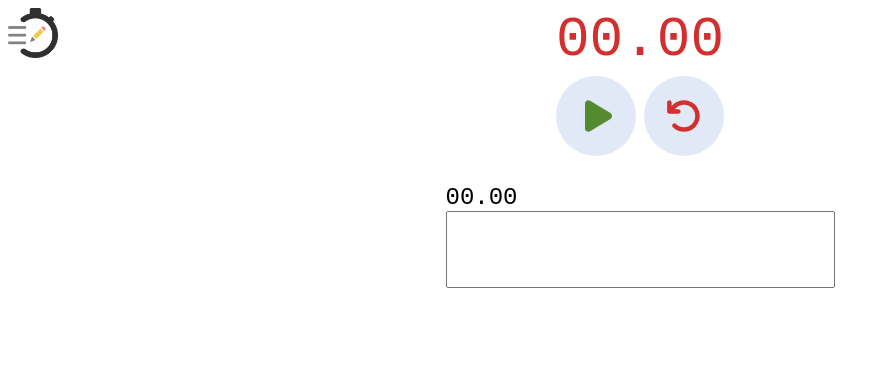
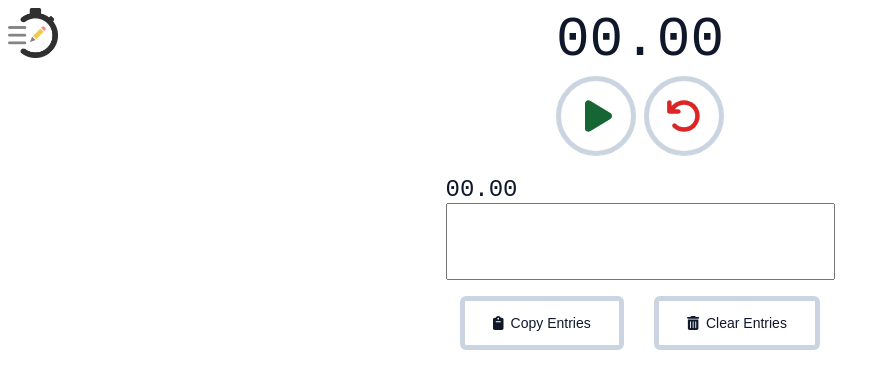
Before and after one commit to jacobrienstra/notetime, a React (Create React App) app: page / in a window 1280 px wide. Shown: the top 388 px of the page, without its empty margins (0-890 px from the left). Built offline with nearby package versions, Linux system fonts and the light colour scheme.

Commit message:
button styling whew

```diff
--- a/src/base.css
+++ b/src/base.css
@@ -1,10 +1,31 @@
 :root {
-  --blue: #0036cc;
-  --lightblue: #00a0ff20;
-  --red: #d32f2e;
-  --green: #558b2f;
-  --grey: #ececec;
-  --disabled: #c0c0c0;
+  --green: #166534;
+  --blue: #1d4ed8;
+  --red-400: #f87171;
+  --red-500: #ef4444;
+  --red-600: #dc2626;
+  --red-700: #b91c1c;
+  --red-800: #991b1b;
+  --red-900: #7f1d1d;
+  --cyan-50: #ecfeff;
+  --cyan-100: #cffafe;
+  --cyan-200: #a5f3fc;
+  --cyan-400: #0bc5ea;
+  --cyan-500: #06b6d4;
+  --cyan-600: #0891b2;
+  --cyan-700: #0e7490;
+  --cyan-800: #155e75;
+  --cyan-900: #164e63;
+  --slate-50: #f8fafc;
+  --slate-100: #f1f5f9;
+  --slate-200: #e2e8f0;
+  --slate-300: #cbd5e1;
+  --slate-400: #94a3b8;
+  --slate-500: #64748b;
+  --slate-600: #475569;
+  --slate-700: #334155;
+  --slate-800: #1e293b;
+  --slate-900: #0f172a;
 }
 
 div {
@@ -12,6 +33,7 @@ div {
 }
 
 body {
+  color: var(--slate-900);
   user-select: none;
 }
 
@@ -21,30 +43,25 @@ button {
   align-items: center;
   justify-content: center;
   margin: 0;
-  padding: 1rem 2rem;
-  color: #000;
+  padding: 1em 2em;
+  color: var(--slate-900);
   font-size: inherit;
   font-family: sans-serif;
   text-align: center;
   text-decoration: none;
-  background: #e0e9f5;
-  border: none;
-  border-radius: 3px;
+  background-color: transparent;
+  border: 5px solid;
+  border-color: var(--slate-300);
+  border-radius: 6px;
   cursor: pointer;
-  transition: background 250ms ease-in-out, transform 150ms ease;
+  transition: all 0.1s ease-in-out 0s;
   appearance: none;
 }
 
-button:hover,
-button:focus {
-  background: #9ec0e9;
-}
-
-button:focus {
-  outline: 1px solid #fff;
-  outline-offset: -4px;
+button:hover {
+  border-color: var(--slate-400);
 }
 
 button:active {
-  transform: scale(0.99);
+  border-color: var(--slate-800);
 }
--- a/src/components/Entry.tsx
+++ b/src/components/Entry.tsx
@@ -11,18 +11,17 @@ const timeStringStyle = css`
 `;
 
 const textStyle = css`
-  color: black;
   font-family: serif;
   font-size: 18px;
-  padding: 6px 0px;
+  line-height: 1.3;
+  padding: 8px 0px;
   z-index: 100;
 `;
 
 const entryStyle = css`
-  background: var(--grey);
-  padding: 6px 8px;
+  background: var(--slate-200);
+  padding: 8px 8px;
   border-radius: 4px;
-  margin: 4px 0;
   width: 100%;
   cursor: text;
   user-select: text;
--- a/src/components/EntryList.tsx
+++ b/src/components/EntryList.tsx
@@ -16,16 +16,26 @@ const entriesStyle = css`
   flex-direction: column;
   align-content: stretch;
   align-items: stretch;
-  width: 400px;
+  max-width: 500px;
+  min-width: 100%;
+  gap: 8px;
+`;
+
+const entriesSection = css`
+  display: flex;
+  flex-direction: column;
+  align-items: center;
+  justify-content: space-between;
+  gap: 16px;
 `;
 
 const buttonWrapper = css`
   display: flex;
   flex-direction: row;
-  justify-content: space-between;
+  justify-content: center;
+  gap: 30px;
   width: 100%;
-  margin-bottom: 12px;
-  font-size: 18px;
+  font-size: 14px;
 
   button {
     display: inline-block;
@@ -33,6 +43,26 @@ const buttonWrapper = css`
 
   svg {
     margin-right: 0.5em;
+  }
+`;
+
+// const copyButton = css`
+//   border-color: var(--cyan-600);
+
+//   :hover {
+//     border-color: var(--cyan-700);
+//   }
+//   :active {
+//     border-color: var(--cyan-900);
+//   }
+// `;
+
+const clearButton = css`
+  :hover {
+    border-color: var(--red-500);
+  }
+  :active {
+    border-color: var(--red-800);
   }
 `;
 
@@ -52,19 +82,19 @@ function EntryList(): JSX.Element {
   };
 
   return (
-    <div>
-      {entries.length > 0 && (
+    <div css={entriesSection}>
+      {/* {entries.length > 0 && ( */}
       <div css={buttonWrapper}>
         <button type="button" onClick={copy}>
           <FontAwesomeIcon icon={faClipboard as IconProp} size="1x" />
           Copy Entries
         </button>
-          <button type="button" onClick={clear}>
+        <button type="button" onClick={clear} css={clearButton}>
           <FontAwesomeIcon icon={faTrashCan as IconProp} size="1x" />
           Clear Entries
         </button>
       </div>
-      )}
+
       <div className="entries" css={entriesStyle}>
         {entries.map((e) => (
           <Entry {...e} key={e.key} />
--- a/src/components/LapEntry.tsx
+++ b/src/components/LapEntry.tsx
@@ -19,7 +19,7 @@ const textEntryWrapper = css`
   flex-direction: column;
   align-items: center;
   align-content: center;
-  margin: 24px 0;
+  margin: 16px 0;
 `;
 
 const textEntry = css`
--- a/src/components/Timer.tsx
+++ b/src/components/Timer.tsx
@@ -25,7 +25,6 @@ const timerStyle = css`
 
 const timerDisplayStyle = css`
   font-size: 56px;
-  color: var(--red);
   font-family: monospace;
 `;
 
@@ -40,6 +39,7 @@ const buttonStyle = css`
     margin: 4px;
     border-radius: 50%;
     padding: 0;
+    transition-property: border-color;
   }
 `;
 
@@ -51,7 +51,7 @@ const playButton = (isActive: boolean, isPaused: boolean) => css`
 `;
 
 const stopButton = css`
-  color: var(--red);
+  color: var(--red-600);
 `;
 
 function Timer(): JSX.Element {
```
Lines whose indentation alone changed are shown as unchanged.
